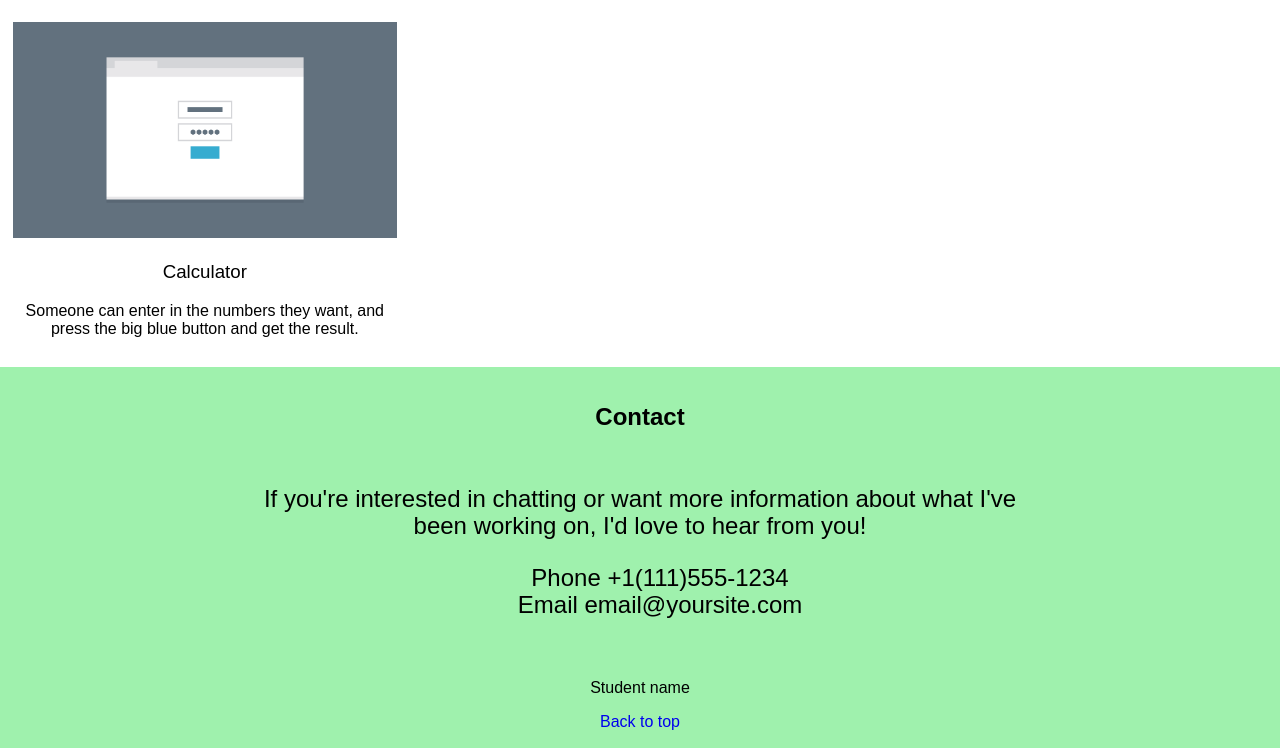
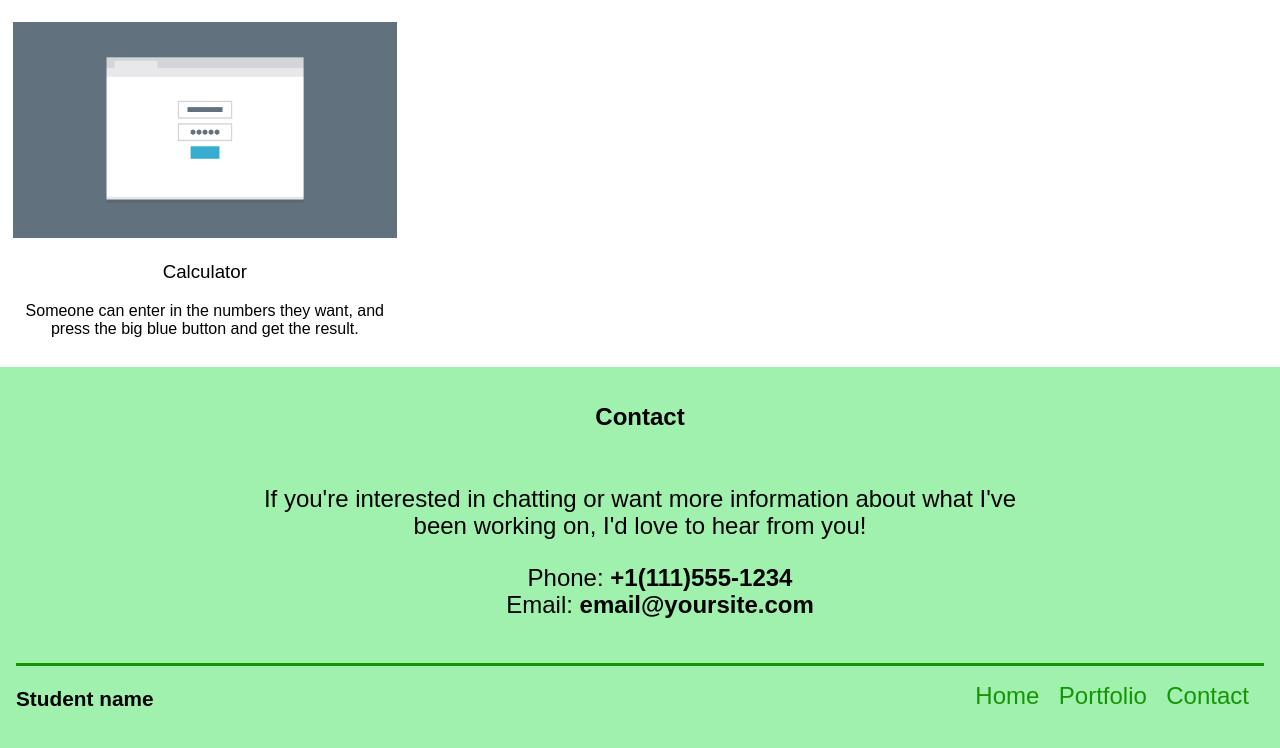
Before and after one commit to wooseok0717/responsive_layout_v3, a plain HTML site: page index.html in a window 1280 px wide. Shown: the part 1204-1952 px from the top of the page. Drawn offline with Linux system fonts and the light colour scheme.

Commit message:
Final draft(?)

```diff
--- a/css/styles.css
+++ b/css/styles.css
@@ -69,15 +69,33 @@ h3 {
 }
 
 .bottom-nav {
-    border-top: rgb(22, 148, 5);
+    border-top: rgb(22, 148, 5) solid 3px;
 }
 
+.navbar {
+    display: none;
+}
+
+.bottom-nav ul {
+    float: right;
+}
+
+.bottom-nav p {
+    float: left;
+}
+
+/* ----- Clearfix -------- */
+.clearfix::after {
+    content: " ";
+    display: table;
+    clear: both;
+}
 /* ================================
-    Class Styles
+    Media queries
 ================================ */
 
 
-@media (min-width: 769px) {
+@media (min-width: 768px) {
 
     figure {
         width: 40%;
@@ -99,16 +117,29 @@ h3 {
         margin: 10px;
     }
 
-/* ----- Clearfix -------- */
-    .clearfix::after {
-		content: " ";
-		display: table;
-		clear: both;
+    .totop {
+        display: none;
     }
+
+    .navbar {
+        display: inline-block;
+    }
+
+    .bottom-nav a{
+        color: rgb(22, 148, 5);
+        font-size: 1.5em;
+        margin-right: 15px;
+    }
+
+    .bottom-nav p {
+        font-size: 1.3em;
+        font-weight: 600;
+    }
+
 
 }
 
-@media (min-width: 1025px) {
+@media (min-width: 1024px) {
 
     .main-header {
         float: left;
--- a/index.html
+++ b/index.html
@@ -4,8 +4,8 @@
     <meta charset="UTF-8">
     <meta name="viewport" content="width=device-width, initial-scale=1.0">
     <title>Portfolio</title>
+    <link rel="stylesheet" href="css/normalize.css">
     <link rel="stylesheet" href="css/styles.css">
-    <link rel="stylesheet" href="css/normalize.css">
 </head>
 <body>
     <header class="clearfix">
@@ -80,13 +80,18 @@
         <div class="contact-info">
             <p>If you're interested in chatting or want more information about what I've been working on, I'd love to hear from you!</p>
             <ul>
-                <li>Phone +1(111)555-1234</li>
-                <li>Email email@yoursite.com</li>
+                <li>Phone: <strong>+1(111)555-1234</strong></li>
+                <li>Email: <strong>email@yoursite.com</strong></li>
             </ul>
         </div>
-        <nav class="bottom-nav">
+        <nav class="bottom-nav clearfix">
             <p>Student name</p>
-            <a href="#">Back to top</a>
+            <ul>
+                <li class="totop"><a href="#">Back to top</a></li>
+                <li class="navbar"><a href="#">Home</a></li>
+                <li class="navbar"><a href="#portfolio">Portfolio</a></li>
+                <li class="navbar"><a href="#contact">Contact</a></li>
+            </ul>
         </nav>
     </footer>
 
```
